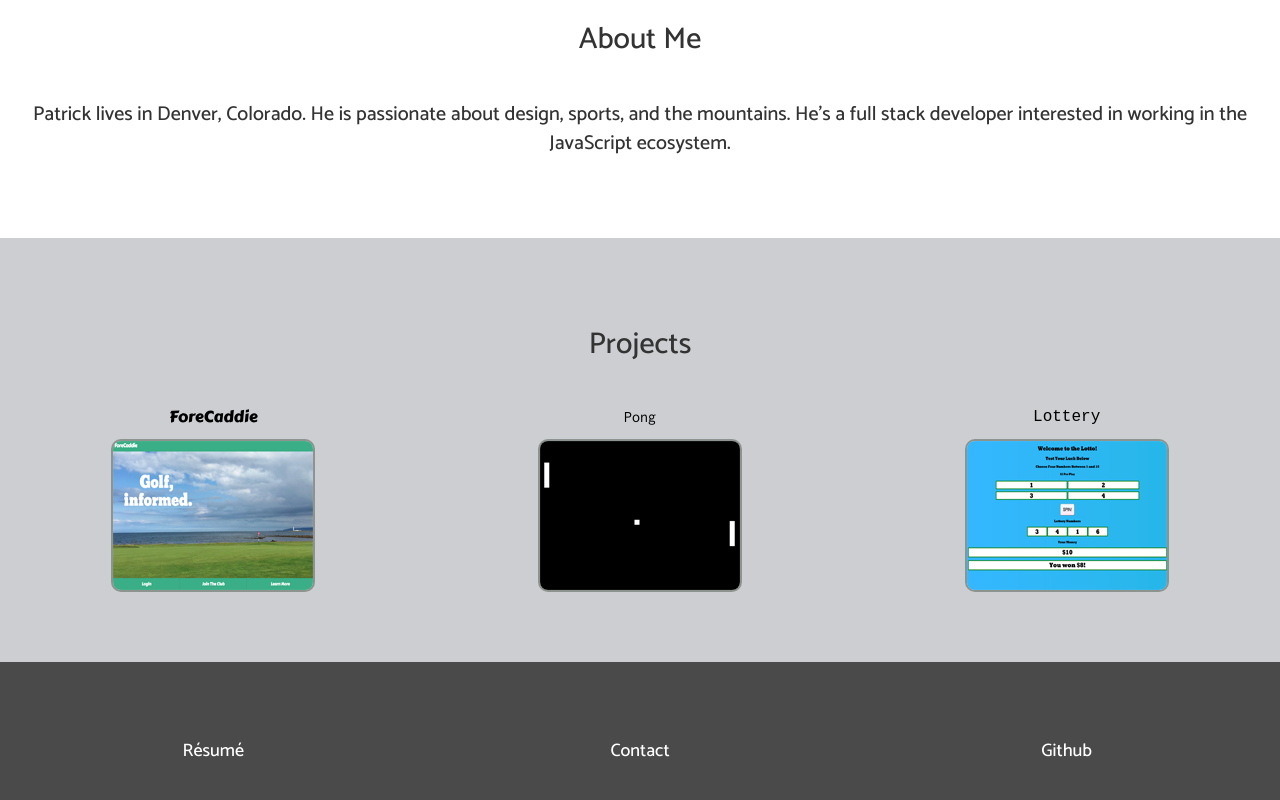
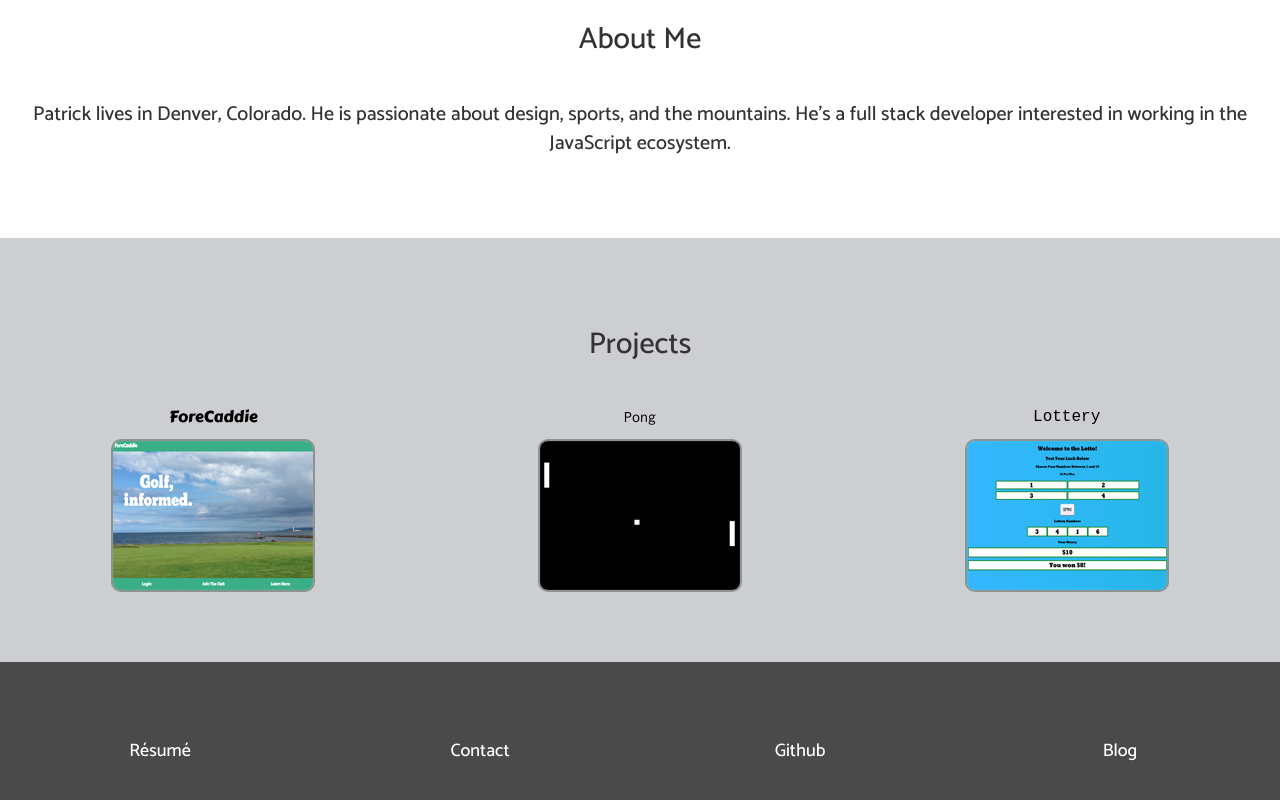
Before and after one commit to patrickghidossi/portfolio, a website: page index.html in a window 1280 px wide. Shown: the part 762-1562 px from the top of the page. Drawn offline with nearby package versions, Linux system fonts and the light colour scheme; a web font is replaced by a local one.

Commit message:
Blog link

```diff
--- a/index.html
+++ b/index.html
@@ -78,14 +78,17 @@
     <!--Footer-->
     <footer class="container-fluid bg-4 text-center">
       <div class="row">
-        <div class="col-sm-4">
+        <div class="col-sm-3">
             <h4><a href="patrick_ghidossi_resume.pdf" class="footer-link" id="resume" target="_blank">Résumé</a></h4>
         </div>
-        <div class="col-sm-4">
+        <div class="col-sm-3">
             <h4><a href="contact.html" class="footer-link" id="contact" target="_blank">Contact</a></h4>
         </div>
-        <div class="col-sm-4">
+        <div class="col-sm-3">
           <h4><a href="https://github.com/patrickghidossi" class="footer-link" id="github" target="_blank">Github</a></h4>
+        </div>
+        <div class="col-sm-3">
+          <h4><a href="http://patrickghidossi-blog.tumblr.com/" class="footer-link" id="github" target="_blank">Blog</a></h4>
         </div>
       </div>
     </footer>
```
